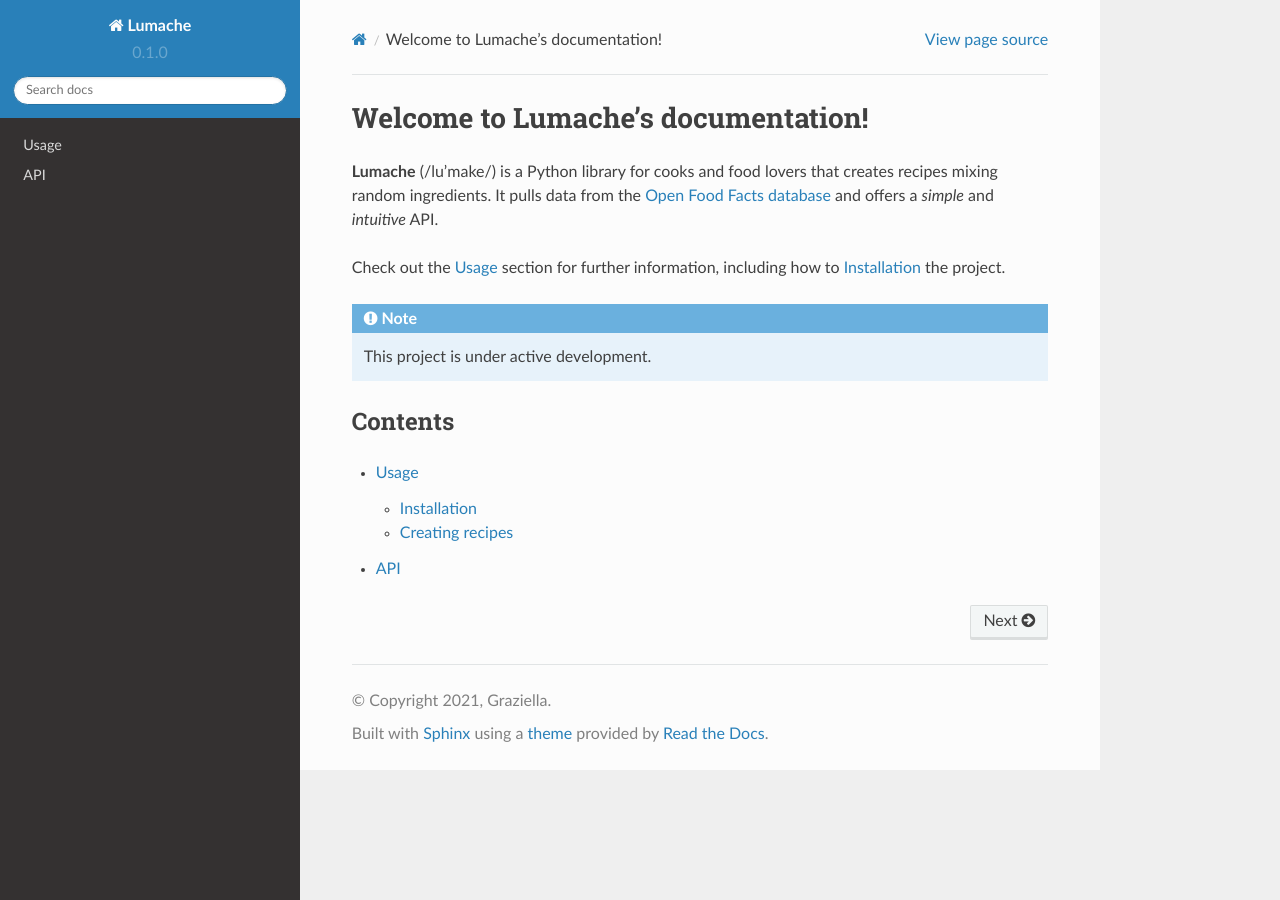
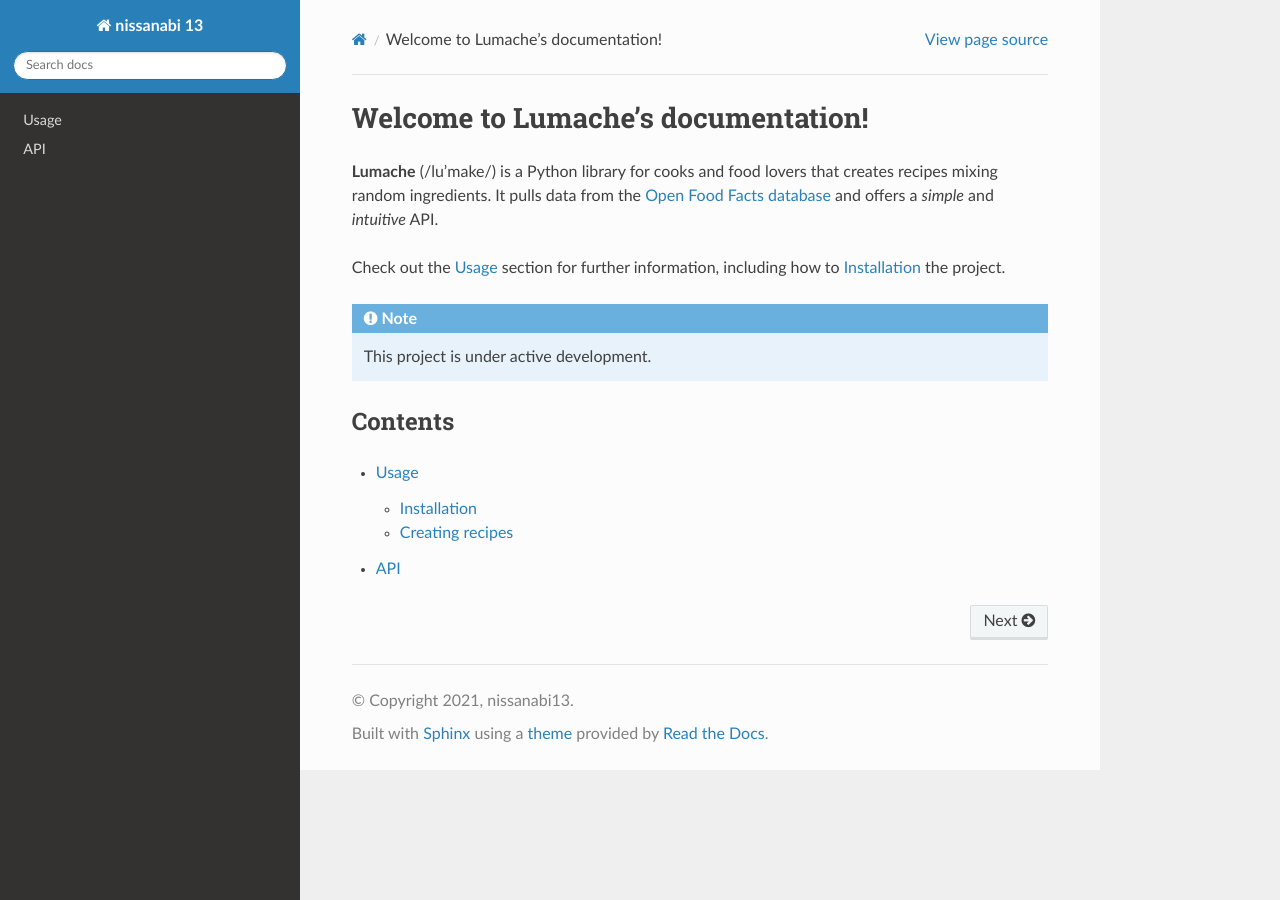
Before and after one commit to filmifa/nissanabi13, a Sphinx documentation site: the page built from docs/source/index.rst, in a window 1280 px wide. Built offline with Sphinx 7.4.7 and the Read the Docs theme 2.0.0, drawn with Linux system fonts in a browser that asks for light colours.

Commit message:
Update conf.py

```diff
--- a/docs/source/conf.py
+++ b/docs/source/conf.py
@@ -2,12 +2,11 @@
 
 # -- Project information
 
-project = 'Lumache'
-copyright = '2021, Graziella'
-author = 'Graziella'
+project = 'nissanabi 13'
+copyright = '2021, nissanabi13'
+author = 'nissanabi13'
 
-release = '0.1'
-version = '0.1.0'
+
 
 # -- General configuration
 
```
